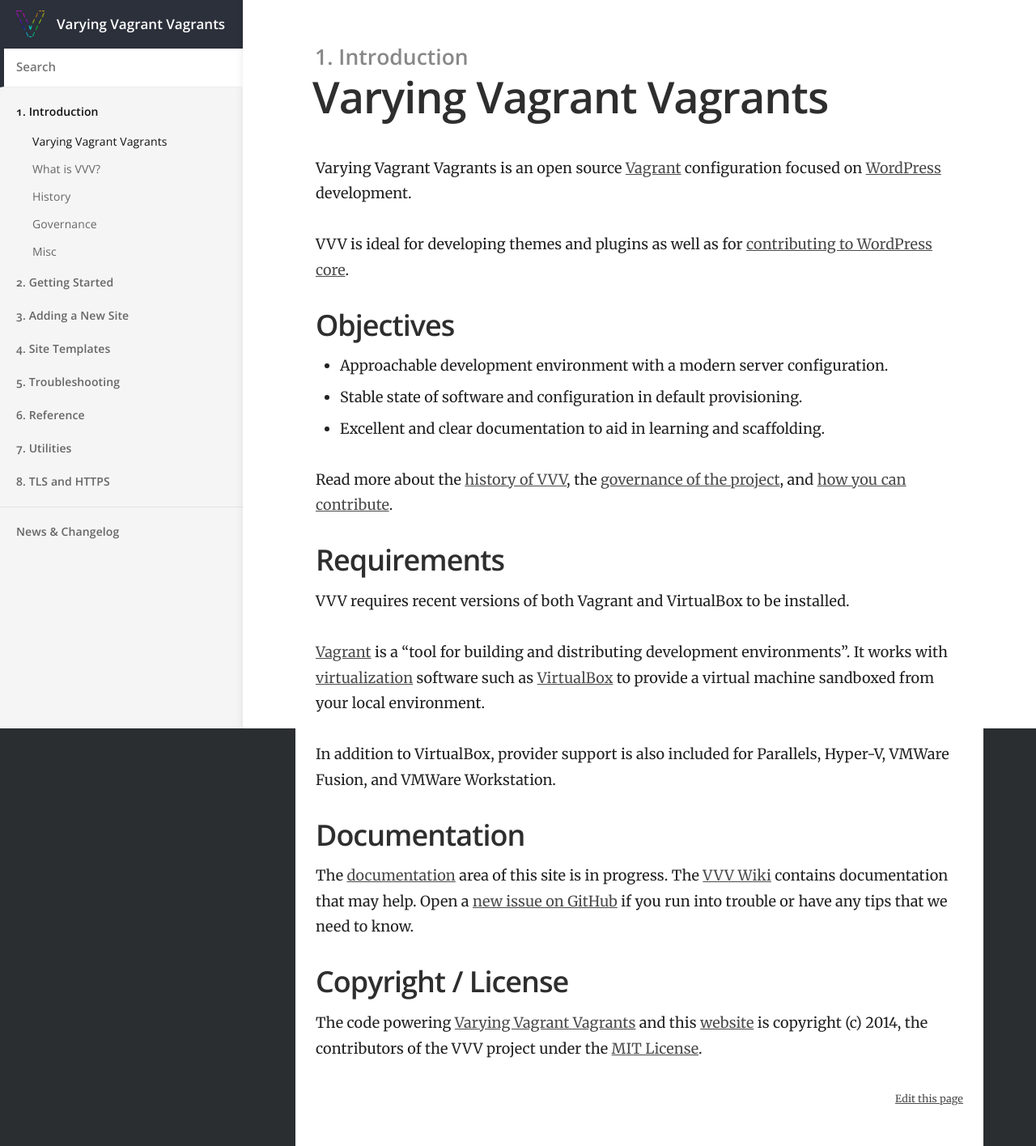
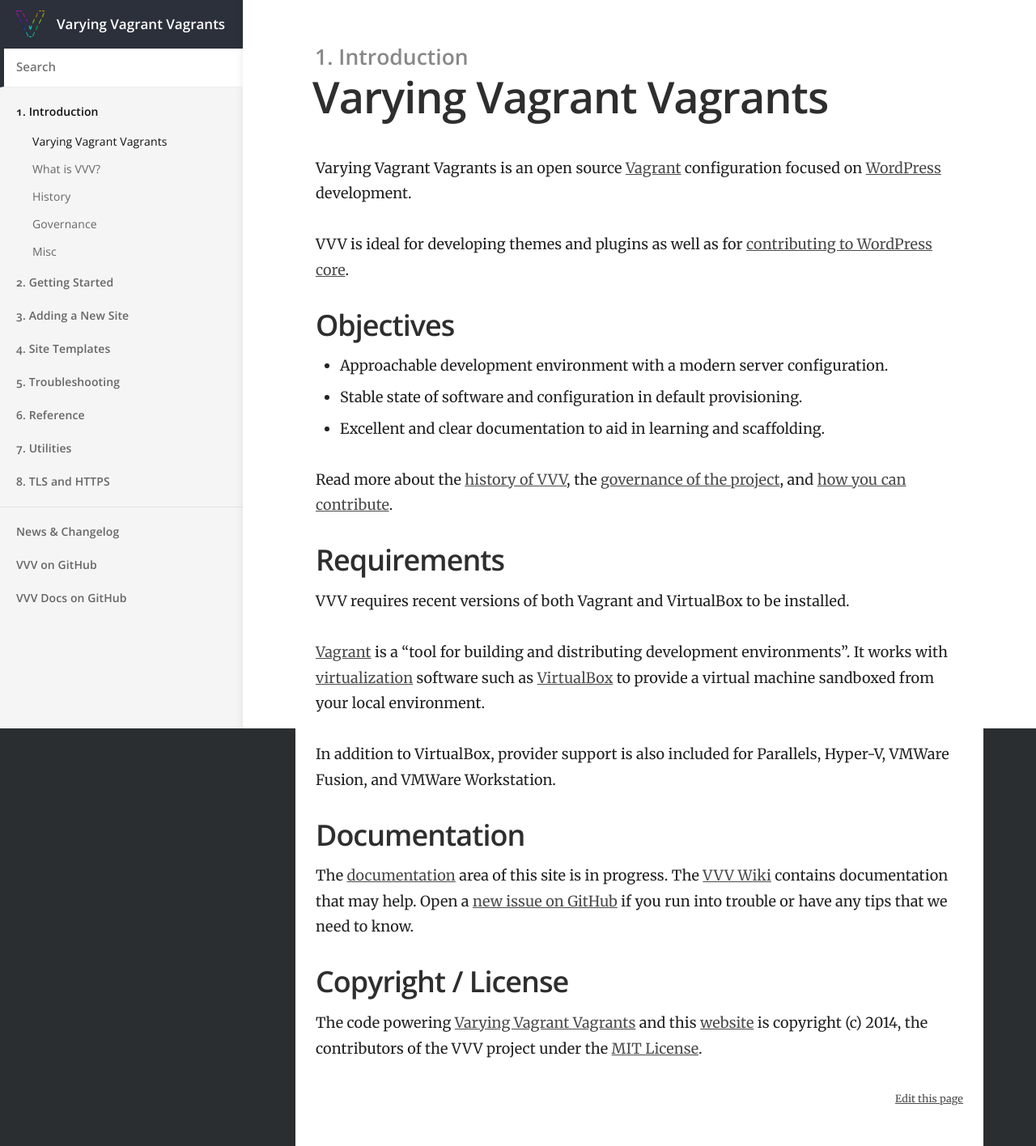
Before and after one commit to Varying-Vagrant-Vagrants/varyingvagrantvagrants.org, a Jekyll site: the page built from index.md, in a window 1280 px wide. Shown: the whole page at 81% size. Built offline with Jekyll 4.4.1, drawn with Linux system fonts in a browser that asks for light colours.

```diff
--- a/_config.yml
+++ b/_config.yml
@@ -31,6 +31,9 @@ show_full_navigation: false
 # Values for the jekyll-seo-tag gem (https://github.com/jekyll/jekyll-seo-tag)
 logo: /images/vvv.png
 description: "Documentation for the open source Vagrant configuration for developing with WordPress."
+
+twitter:
+  card: summary
 
 # -----
 # Build
--- a/_layouts/default.html
+++ b/_layouts/default.html
@@ -11,9 +11,6 @@
 		<link rel="apple-touch-icon" href="{{ site.baseurl }}/images/vvv.png">
 		<link rel="icon" type="image/png" href="{{ site.baseurl }}/images/vvv.png" sizes="192x192">
 		<link rel="icon" type="image/png" href="{{ site.baseurl }}/images/vvv.png">
-		<meta name="twitter:card" content="summary" />
-		<meta name="twitter:title" content="{{page.title}}" />
-		<meta name="twitter:image" content="{{ site.baseurl }}/images/vvv.png" />
 
 		{% feed_meta %}
 		{% seo %}
@@ -67,6 +64,12 @@
 						{% assign changelog = site.html_pages | where: 'url', '/blog/' | first %}
 						<a href="{{ site.baseurl }}/blog/">News &amp; Changelog</a>
 					</li>
+					<li class="nav-item top-level">
+						<a href="https://github.com/Varying-Vagrant-Vagrants">VVV on GitHub</a>
+					</li>
+					<li class="nav-item top-level">
+						<a href="https://github.com/Varying-Vagrant-Vagrants/varyingvagrantvagrants.org">VVV Docs on GitHub</a>
+					</li>
 				</ul>
 			</nav>
 		</header>
```
